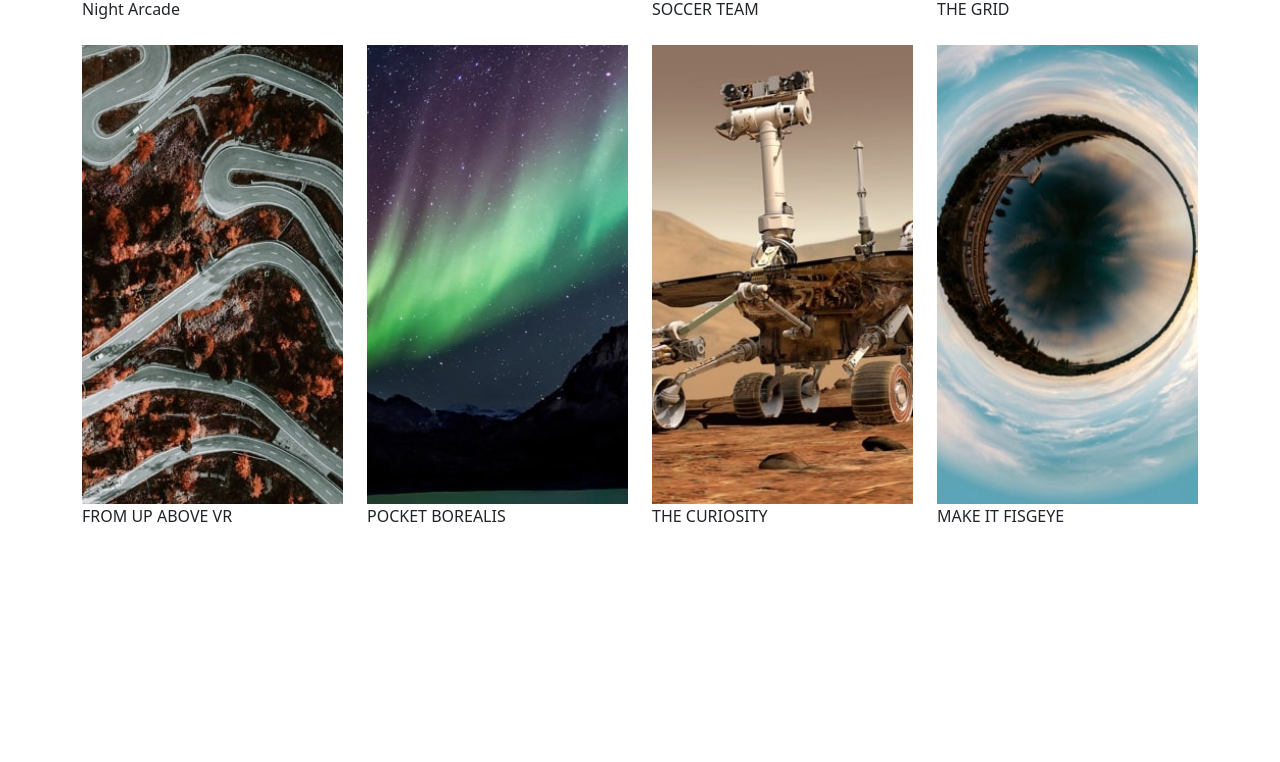
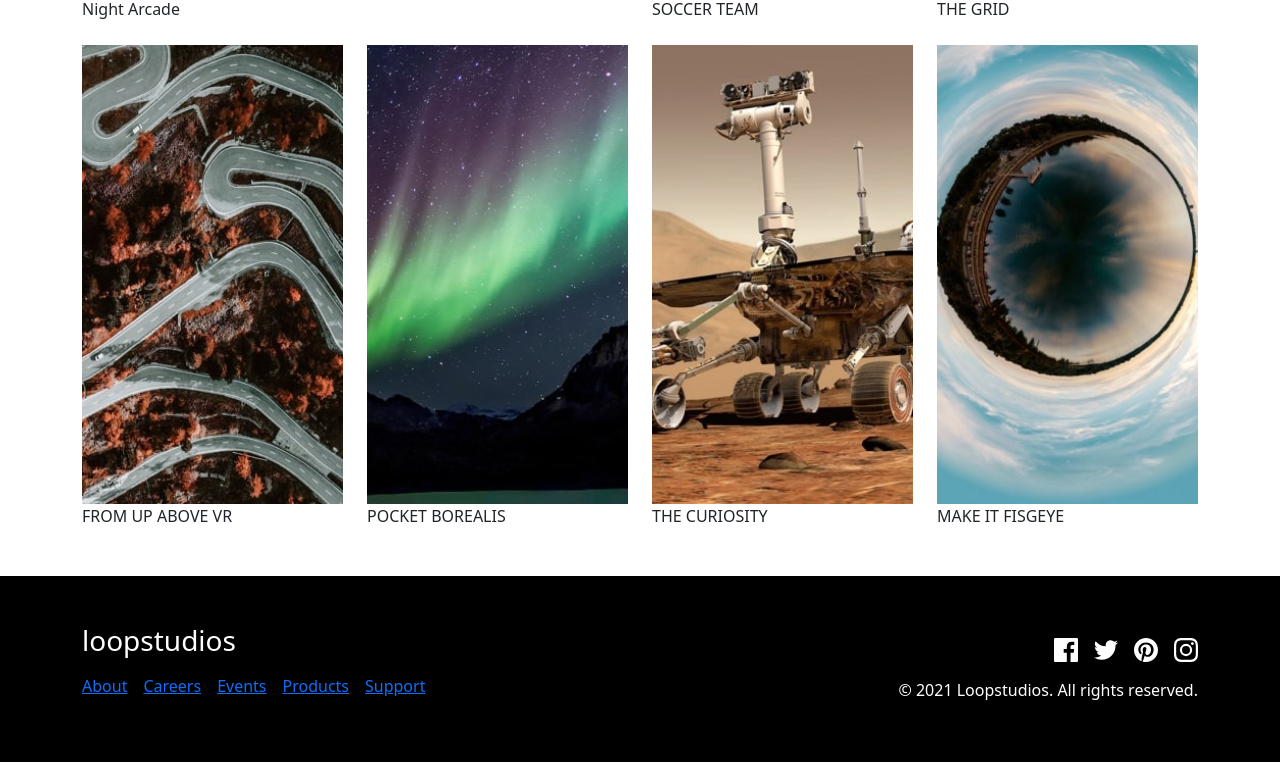
Before and after one commit to mohammad-reza99/loopstudios-website, a plain HTML site: page undex.html in a window 1280 px wide. Shown: the part 1520-2282 px from the top of the page. Before the commit the page ends 2096 px from the top, so only its background shows below. Drawn offline with nearby package versions, Linux system fonts and the light colour scheme.

Commit message:
Add footer section with navigation links and social icons

```diff
--- a/css/style.css
+++ b/css/style.css
@@ -97,3 +97,17 @@ body {
 .creation-card:hover img {
   transform: scale(1.05);
 }
+.footer {
+  background-color: var(--color-black);
+  color: var(--color-white);
+  font-family: var(--font-alata);
+}
+
+.footer a {
+  color: var(--color-white);
+  text-decoration: none;
+}
+
+.footer a:hover {
+  text-decoration: underline;
+}
--- a/undex.html
+++ b/undex.html
@@ -121,6 +121,33 @@
         </div>
       </div>
      </section>
+     <footer class="bg-black text-white py-5">
+  <div class="container">
+    <div class="row align-items-center justify-content-between">
+      <div class="col-12 col-md-6 mb-4 mb-md-0">
+        <h3 class="mb-3">loopstudios</h3>
+        <ul class="list-unstyled d-flex flex-wrap gap-3">
+          <li><a href="#" class="footer-link">About</a></li>
+          <li><a href="#" class="footer-link">Careers</a></li>
+          <li><a href="#" class="footer-link">Events</a></li>
+          <li><a href="#" class="footer-link">Products</a></li>
+          <li><a href="#" class="footer-link">Support</a></li>
+        </ul>
+      </div>
+
+      <div class="col-12 col-md-6 text-md-end">
+        <div class="social-icons d-flex justify-content-md-end gap-3 mb-3">
+
+          <a href="#"><img src="images/icon-facebook.svg" alt="Facebook" /></a>
+          <a href="#"><img src="images/icon-twitter.svg" alt="Twitter" /></a>
+          <a href="#"><img src="images/icon-pinterest.svg" alt="Pinterest" /></a>
+          <a href="#"><img src="images/icon-instagram.svg" alt="Instagram" /></a>
+        </div>
+        <p class="mb-0">&copy; 2021 Loopstudios. All rights reserved.</p>
+      </div>
+    </div>
+  </div>
+</footer>
 
 
     <script src="https://cdn.jsdelivr.net/npm/bootstrap@5.3.0/dist/js/bootstrap.bundle.min.js"></script>
```
